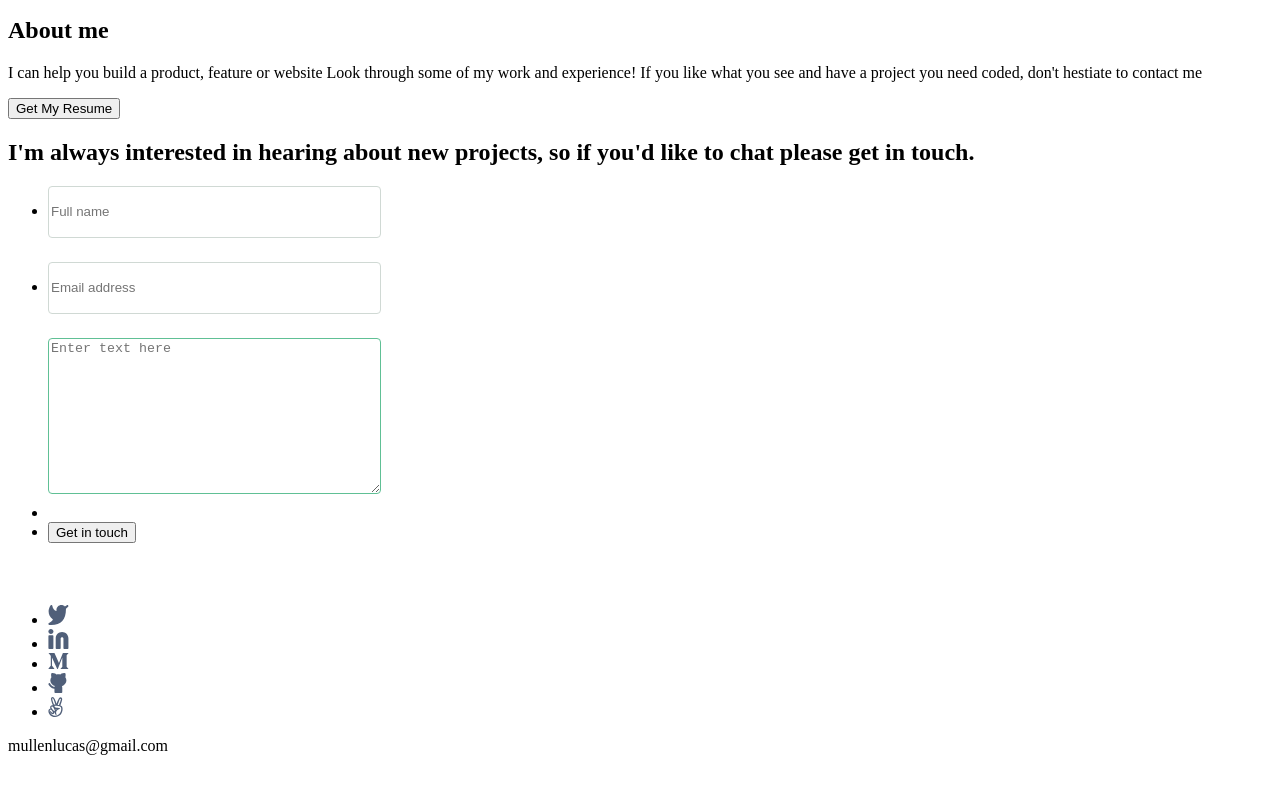
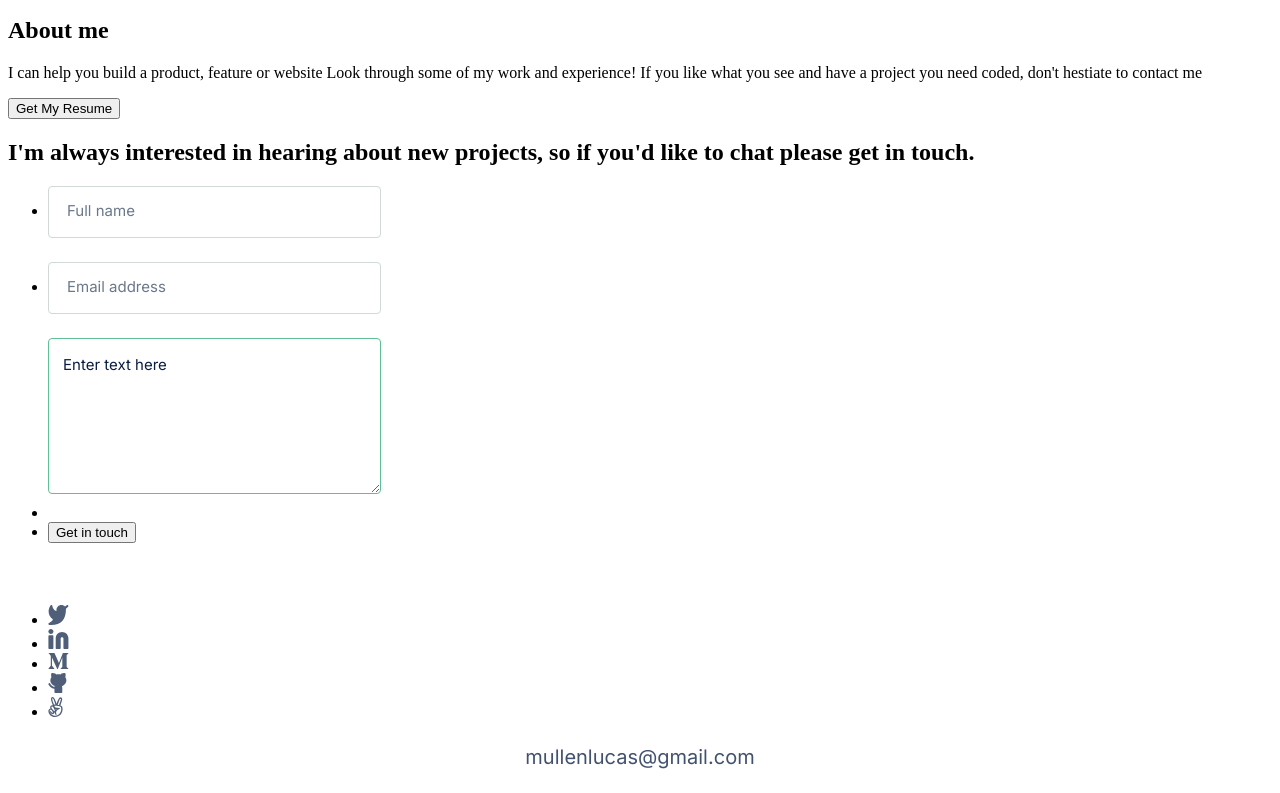
Before and after one commit to mullenlucas/portfolio_main, a website: page index.html in a window 1280 px wide. Shown: the part 1430-2223 px from the top of the page. Before the commit the page ends 2201 px from the top, so only its background shows below. Drawn offline with Linux system fonts and the light colour scheme.

Commit message:
style email address and placeholders inside form

```diff
--- a/styles.css
+++ b/styles.css
@@ -253,6 +253,16 @@ height: 48px;
 margin-bottom: 24px;
 }
 
+.contact form ul li input::placeholder {
+  font-family: 'Inter';
+  font-style: normal;
+  font-weight: 400;
+  font-size: 15px;
+  line-height: 24px;
+  padding: 15px 16px;
+  color: #6b778c;
+}
+
 .contact form ul li textarea {
   background: #FFFFFF;
   border: 1px solid #60C095;
@@ -262,6 +272,26 @@ margin-bottom: 24px;
   margin-bottom: 24px;
 }
 
+.contact form ul li textarea::placeholder {
+  padding: 12px;
+  font-family: 'Inter';
+  font-style: normal;
+  font-weight: 400;
+  font-size: 15px;
+  line-height: 24px;
+  color: #091e42;
+}
+
 .contact form button {
   margin-bottom: 46px;
 }
+.contact p{
+  font-family: 'Inter';
+  font-style: normal;
+  font-weight: 400;
+  font-size: 20px;
+  line-height: 32px;
+  text-align: center;
+  color: #42526e;
+
+}
```
